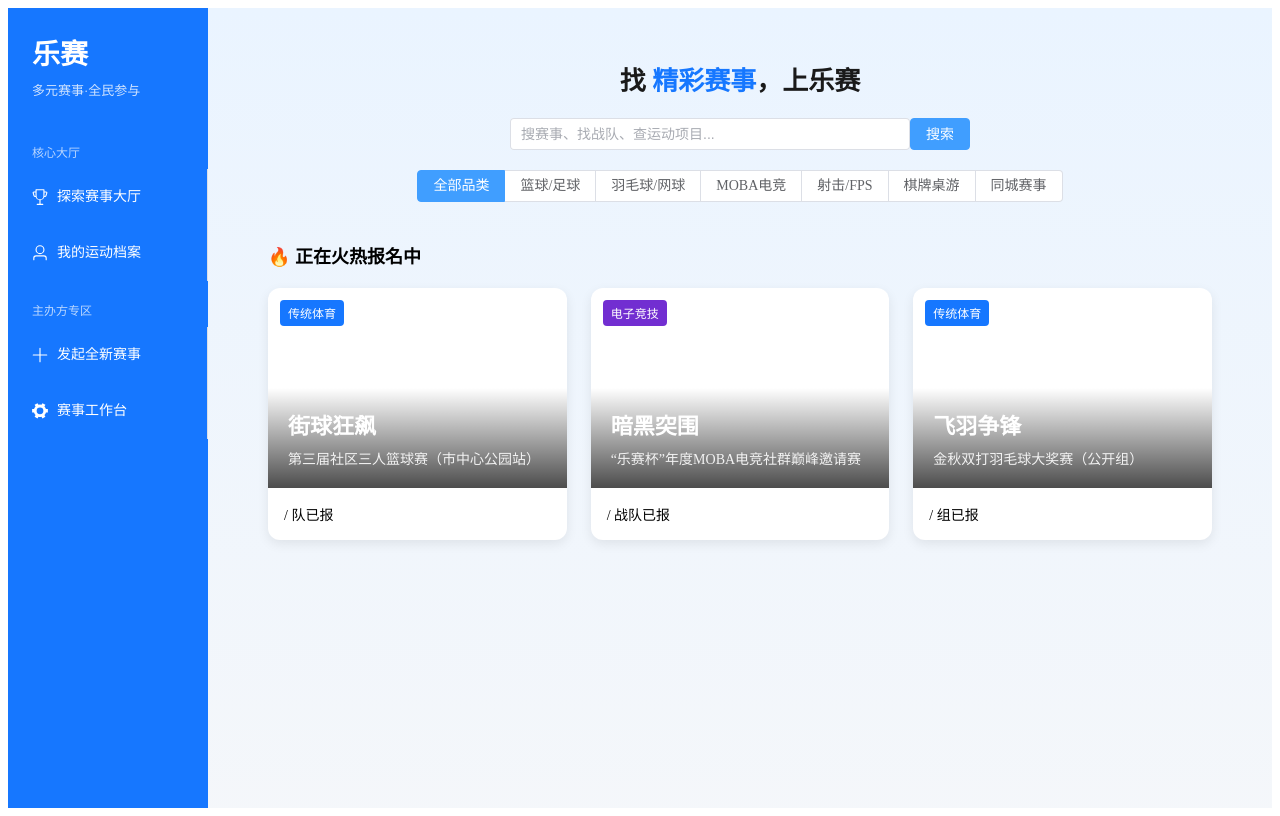
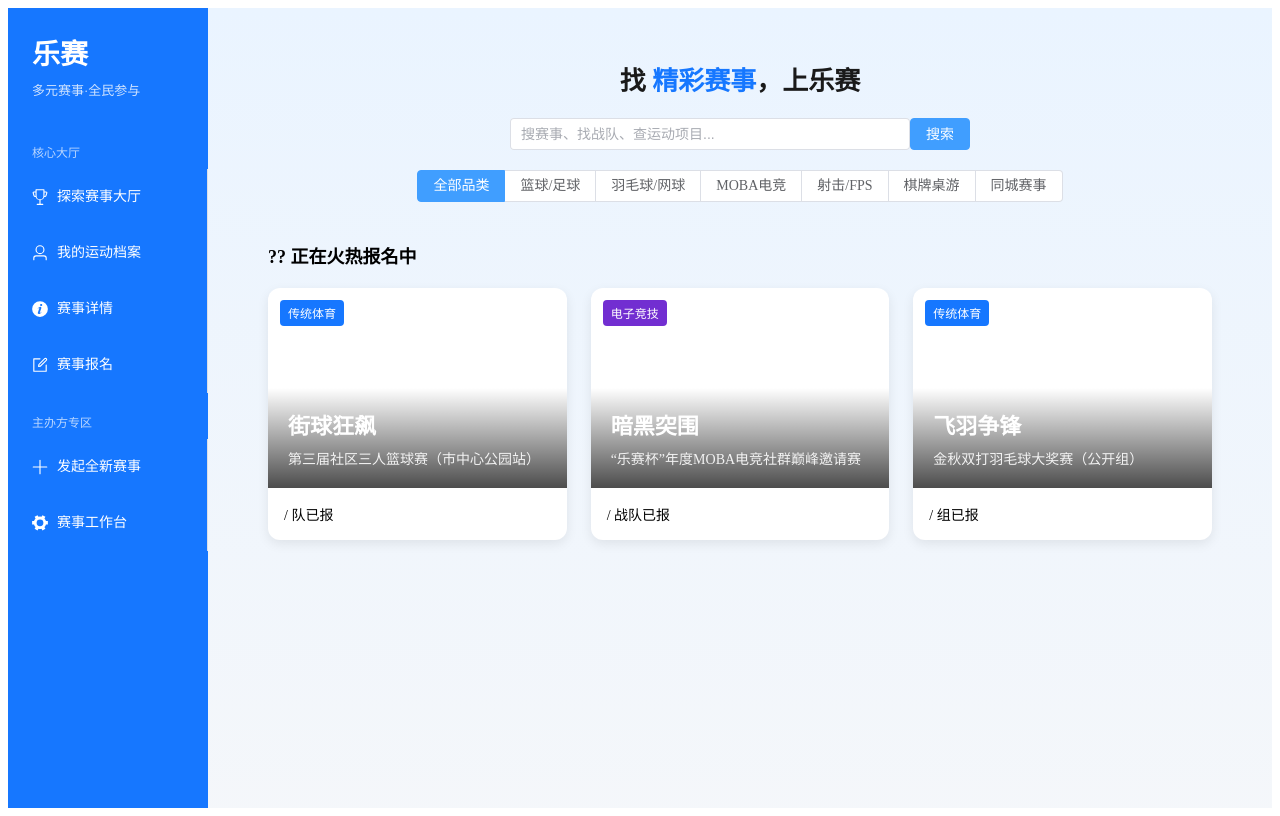
Before and after one commit to kennyisccf/amateur-competition-platform, a Vue app in the folder frontend/: page /home in a window 1280 px wide. Built offline with nearby package versions, Linux system fonts and the light colour scheme.

Commit message:
按标准修改页面

```diff
--- a/frontend/src/layout/Layout.vue
+++ b/frontend/src/layout/Layout.vue
@@ -25,6 +25,14 @@
           <el-menu-item index="/profile">
             <el-icon><User /></el-icon>
             <span>我的运动档案</span>
+          </el-menu-item>
+          <el-menu-item index="/event-detail">
+            <el-icon><InfoFilled /></el-icon>
+            <span>赛事详情</span>
+          </el-menu-item>
+          <el-menu-item index="/event-register">
+            <el-icon><Edit /></el-icon>
+            <span>赛事报名</span>
           </el-menu-item>
         </el-menu>
       </div>
@@ -59,7 +67,7 @@
 </template>
 
 <script setup>
-import { Trophy, User, Plus, Tools } from '@element-plus/icons-vue'
+import { Trophy, User, Plus, Tools, InfoFilled, Edit } from '@element-plus/icons-vue'
 </script>
 
 <style scoped>
--- a/frontend/src/router/index.js
+++ b/frontend/src/router/index.js
@@ -3,7 +3,6 @@ import Layout from '../layout/Layout.vue'
 import Register from '../views/Register.vue'
 import Login from '../views/Login.vue'
 import Home from '../views/Home.vue'
-import EventDetail from '../views/EventDetail.vue'
 import Profile from '../views/Profile.vue'
 
 const routes = [
@@ -21,7 +20,6 @@ const routes = [
     redirect: '/home',
     children: [
       { path: 'home', component: Home },
-      { path: 'event/:id', name: 'EventDetail', component: EventDetail },  // 赛事详情
       { path: 'profile', name: 'Profile', component: Profile }            // 个人档案
     ]
   }
--- a/frontend/src/views/Home.vue
+++ b/frontend/src/views/Home.vue
@@ -24,7 +24,7 @@
 
     <!-- 赛事列表区 -->
     <div class="event-section">
-      <div class="section-title">🔥 正在火热报名中</div>
+      <div class="section-title">?? 正在火热报名中</div>
       <div class="event-grid">
         <!-- 赛事卡片1 -->
         <div class="event-card">
```
